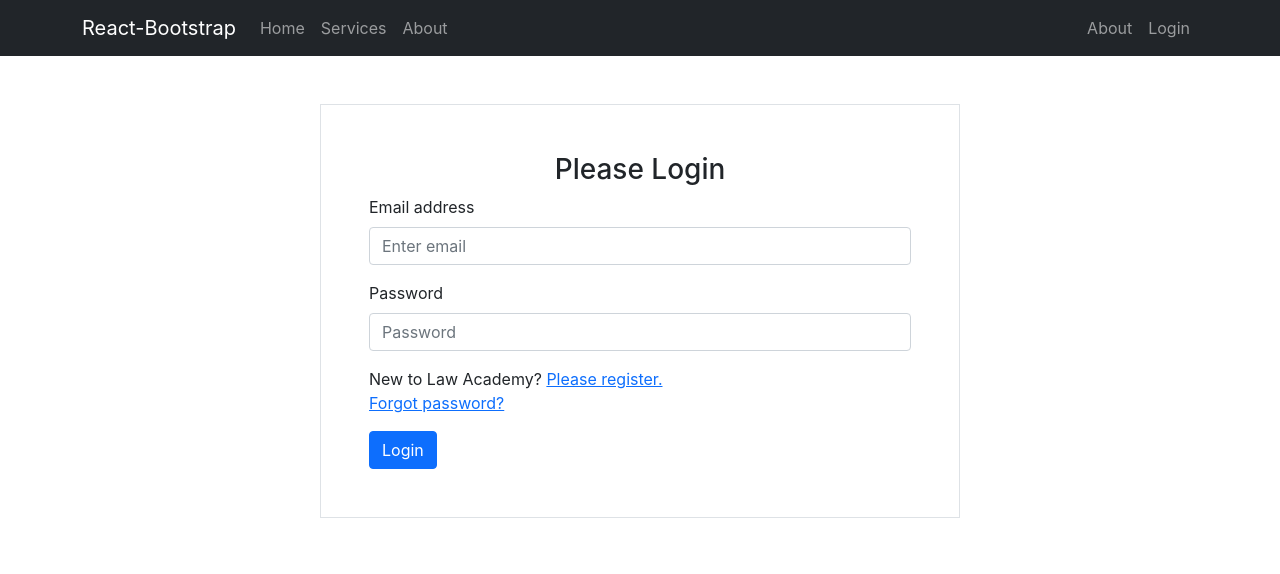
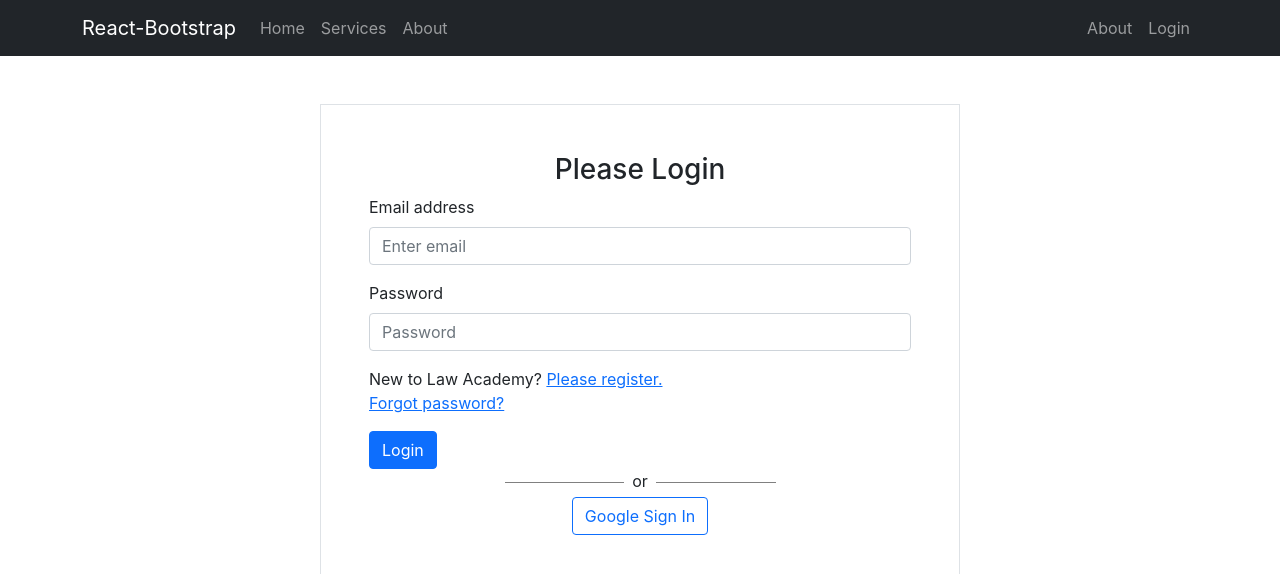
Before and after one commit to ab-siddiq/react-lawyer, a React (Create React App) app: page /login in a window 1280 px wide. Shown: the top 574 px of the page. Built offline with nearby package versions, Linux system fonts and the light colour scheme; no server answers.

Commit message:
complete google sign in

```diff
--- a/src/App.js
+++ b/src/App.js
@@ -11,6 +11,7 @@ import ResetPassword from './components/Pages/Login/ResetPassword/ResetPassword'
 import Profile from './components/Pages/Profile/Profile';
 import RequireAuth from './components/Pages/Login/RequireAuth/RequireAuth';
 import GetService from './components/Pages/Services/GetService/GetService';
+import SocialLogin from './components/Pages/Login/SocialLogin/SocialLogin';
 
 function App() {
   return (
@@ -21,13 +22,19 @@ function App() {
         <Route path='/about' element={<About></About>}></Route>
         <Route path='/login' element={<Login></Login>}></Route>
         <Route path='/register' element={<Register></Register>}></Route>
+        <Route path='/socialLogin' element={<SocialLogin></SocialLogin>}></Route>
         <Route path='/resetpassword' element={<ResetPassword></ResetPassword>}></Route>
         <Route path='/getService/:serviceId' element={
           <RequireAuth>
             <GetService></GetService>
           </RequireAuth>
         }></Route>
-        <Route path='/profile' element={<Profile></Profile>}></Route>
+        <Route path='/profile' element={
+          <RequireAuth>
+            <Profile></Profile>
+          </RequireAuth>
+
+        }></Route>
         <Route path='*' element={<NotFound></NotFound>}></Route>
       </Routes>
       <Footer></Footer>
--- /dev/null
+++ b/src/components/Pages/Login/Login.css
@@ -0,0 +1,5 @@
+.line{
+    height: 1px;
+    width: 50%;
+    background-color: gray;
+}
--- a/src/components/Pages/Login/Login.js
+++ b/src/components/Pages/Login/Login.js
@@ -1,27 +1,35 @@
 import React, { useRef } from 'react';
 import { Button, Form } from 'react-bootstrap';
 import { useSignInWithEmailAndPassword } from 'react-firebase-hooks/auth';
-import { Link, useNavigate } from 'react-router-dom';
+import { Link, useLocation, useNavigate } from 'react-router-dom';
 import auth from '../../../firebase.init';
+import './Login.css';
+import SocialLogin from './SocialLogin/SocialLogin';
 
 const Login = () => {
     const emailRef = useRef('');
     const passwordRef = useRef('');
     const navigate = useNavigate('');
+    const location = useLocation();
     const [signInWithEmailAndPassword,   user  ] = useSignInWithEmailAndPassword(auth);
 
-
+    const from = location.state?.from?.pathname || '/';
+    if (user) {
+        navigate(from, {replace:true});
+    }
 
     const handleLogin = async e => {
         e.preventDefault();
         const email = emailRef.current.value;
         const password = passwordRef.current.value;
         await signInWithEmailAndPassword(email, password);
-        navigate('/profile');
+        navigate('/');
     }
+
     if (user) {
         console.log('login success')
     }
+
     return (
         <div className='container w-50 mt-5 p-5 border'>
             <h3 className='text-center'>Please Login</h3>
@@ -48,6 +56,12 @@ const Login = () => {
                     Login
                 </Button>
             </Form>
+            <div className="d-flex justify-content-center align-items-center w-50 mx-auto">
+                <div  className="line"></div>
+                <span className='mb-1 mx-2'>or</span>
+                <div className="line"></div>
+            </div>
+            <SocialLogin></SocialLogin>
         </div>
     );
 };
--- /dev/null
+++ b/src/components/Pages/Login/SocialLogin/SocialLogin.js
@@ -0,0 +1,27 @@
+import React from 'react';
+import { useSignInWithGoogle } from 'react-firebase-hooks/auth';
+import { useLocation, useNavigate } from 'react-router-dom';
+import auth from '../../../../firebase.init';
+
+const SocialLogin = () => {
+    const [signInWithGoogle, user, loading, error] = useSignInWithGoogle(auth);
+    const navigate = useNavigate('');
+    const location = useLocation();
+    const from = location.state?.from?.pathname || '/';
+    if (user) {
+        navigate(from, {replace:true});
+    }
+    const handleGoogleSignIn = ()  => {
+        signInWithGoogle();
+        navigate('/');
+    }
+    return (
+        <div className="social-login row justify-content-center">
+                <div className="col-12 text-center w-50">
+                <p onClick={handleGoogleSignIn} className="btn btn-outline-primary">Google Sign In</p>
+                </div>
+            </div>
+    );
+};
+
+export default SocialLogin;
--- a/src/components/Pages/Register/Register.js
+++ b/src/components/Pages/Register/Register.js
@@ -3,6 +3,7 @@ import { Button, Form } from 'react-bootstrap';
 import { Link, useNavigate } from 'react-router-dom';
 import { useCreateUserWithEmailAndPassword, useSendEmailVerification } from 'react-firebase-hooks/auth';
 import  auth  from '../../../firebase.init';
+import SocialLogin from '../Login/SocialLogin/SocialLogin';
 
 const Register = () => {
     const nameRef = useRef('');
@@ -74,6 +75,7 @@ const Register = () => {
                     Register
                 </Button>
             </Form>
+            <SocialLogin></SocialLogin>
         </div>
     );
 };
```
